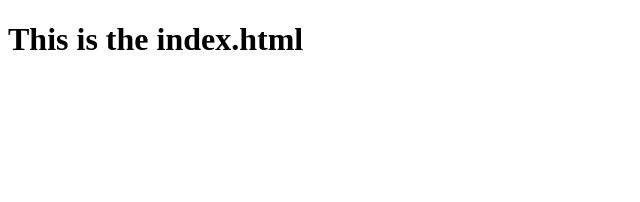
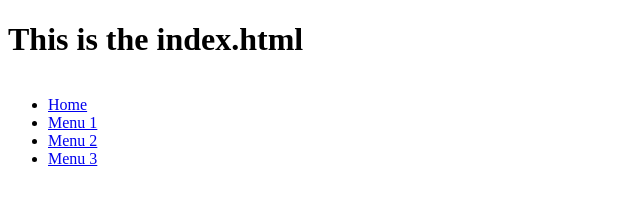
Before and after one commit to adolforrt/CursoUI, a plain HTML site: page Comics Project/index.html in a window 1280 px wide. Shown: the whole page, without its empty margins (0-640 px from the left). Drawn offline with Linux system fonts and the light colour scheme.

Commit message:
tabs first phase

```diff
--- a/Comics Project/index.html
+++ b/Comics Project/index.html
@@ -8,6 +8,13 @@
 			<h1>This is the index.html</h1>
 			<div id="user" ></div>
 
+			<ul  style="display: inline-block;">
+  				<li class="active"><a href="#">Home</a></li>
+  				<li><a href="#" id="tab1" onclick="tab1(this)">Menu 1</a></li>
+  				<li><a href="#" id="tab2" onclick="tab2()">Menu 2</a></li>
+  				<li><a href="#" id="tab3" onclick="tab3()">Menu 3</a></li>
+			</ul>
+			<div id="tabContainer"></div>
 		</div>
 	</body>
 </html>
--- a/Comics Project/js/index.js
+++ b/Comics Project/js/index.js
@@ -4,3 +4,18 @@ function loadUser(){
 	var username = jsonObj.justSigned.username;
 	document.getElementById("user").innerHTML = "Hello "+ username;
 }
+
+function tab1(){
+
+	document.getElementById("tabContainer").innerHTML = "Here comes the html for tab 1";
+}
+
+function tab2(){
+
+	document.getElementById("tabContainer").innerHTML = "Here comes the html for tab 2";
+}
+
+function tab3(){
+
+	document.getElementById("tabContainer").innerHTML = "Here comes the html for tab 3";
+}
```
